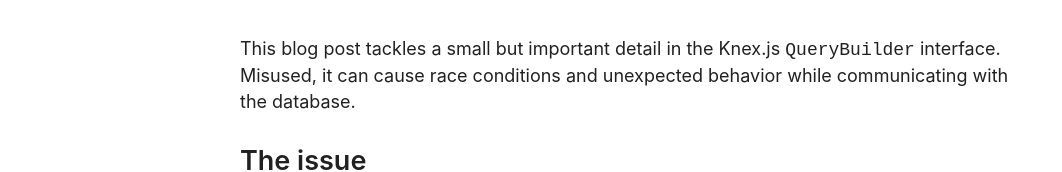
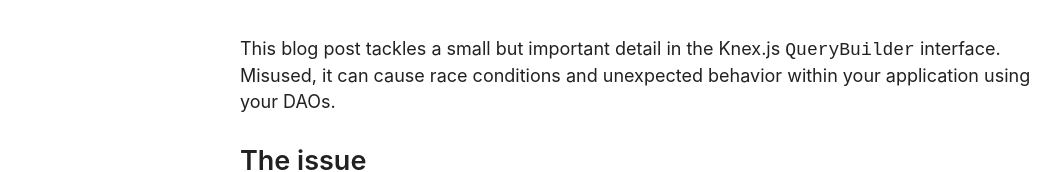
Before and after one commit to nikolasrist/nikos-blog, an Eleventy site: page src/posts/2022-07-27-knex-promise-resolution-decoded/index.md in a window 1280 px wide. Shown: the part 179-351 px from the top of the page, without its empty margins (0-1062 px from the left). Built offline with nearby package versions, Linux system fonts and the light colour scheme; Eleventy itself is replaced by a stand-in of ours; files that its build step writes are made by us from their sources; what @sindresorhus/slugify would draw is missing.

Commit message:
Update introduction

```diff
--- a/src/posts/2022-07-27-knex-promise-resolution-decoded/index.md
+++ b/src/posts/2022-07-27-knex-promise-resolution-decoded/index.md
@@ -10,7 +10,7 @@
   - blog
 ---
 
-This blog post tackles a small but important detail in the Knex.js `QueryBuilder` interface. Misused, it can cause race conditions and unexpected behavior while communicating with the database.
+This blog post tackles a small but important detail in the Knex.js `QueryBuilder` interface. Misused, it can cause race conditions and unexpected behavior within your application using your DAOs.
 
 ## The issue
 
```
